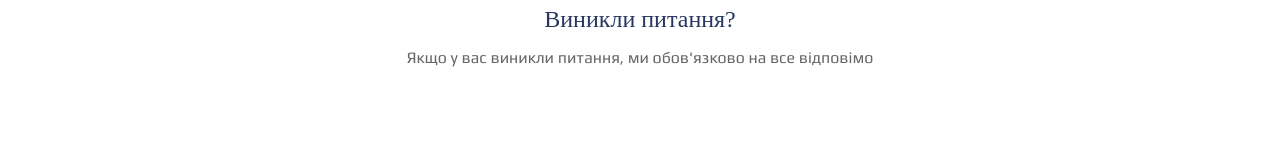
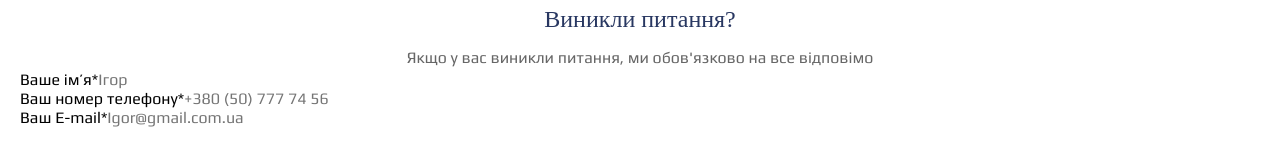
Before and after one commit to Senior322/Atlantika, a React (Create React App) app: page / in a window 1280 px wide. Shown: the part 1193-1359 px from the top of the page. Built offline with nearby package versions, Linux system fonts and the light colour scheme.

Commit message:
little path

```diff
--- a/package.json
+++ b/package.json
@@ -11,7 +11,8 @@
     "react": "^18.2.0",
     "react-dom": "^18.2.0",
     "react-scripts": "5.0.1",
-    "web-vitals": "^2.1.4"
+    "web-vitals": "^2.1.4",
+    "yup": "^1.3.2"
   },
   "scripts": {
     "start": "react-scripts start",
--- a/src/components/question/question.jsx
+++ b/src/components/question/question.jsx
@@ -1,6 +1,6 @@
 import React from 'react';
 import css from 'components/question/question.module.scss';
-// import { Formik } from 'formik';
+import QuestionForm from 'components/questionForm/QuestionForm';
 
 export default function Question() {
   return (
@@ -10,6 +10,7 @@
         <p className={css.questionText}>
           Якщо у вас виникли питання, ми обов'язково на все відповімо
         </p>
+        <QuestionForm />
       </div>
     </section>
   );
--- /dev/null
+++ b/src/components/questionForm/QuestionForm.jsx
@@ -0,0 +1,38 @@
+import React from 'react';
+// import css from 'components/questionForm/QuestionForm.module.scss';
+import { Formik, Field, Form } from 'formik';
+
+export default function QuestionForm() {
+  return (
+    <div>
+      <Formik
+        initialValues={{
+          userName: '',
+          telephoneNumber: '',
+          email: '',
+        }}
+      >
+        <Form>
+          <div>
+            <label htmlFor="userName">
+              Ваше ім’я<span>*</span>
+            </label>
+            <Field type="text" name="userName" placeholder='Ігор'></Field>
+          </div>
+          <div>
+            <label htmlFor="telephoneNumber">
+              Ваш номер телефону<span>*</span>
+            </label>
+            <Field type="text" name="telephoneNumber" placeholder='+380 (50) 777 74 56'></Field>
+          </div>
+          <div>
+            <label htmlFor="email">
+              Ваш E-mail<span>*</span>
+            </label>
+            <Field type="text" name="Ваш E-mail" placeholder='Igor@gmail.com.ua'></Field>
+          </div>
+        </Form>
+      </Formik>
+    </div>
+  );
+}
```
Also changed, not shown: src/components/questionForm/QuestionForm.module.scss (added), 1 other file (tests, documents, lock files or other folders).
